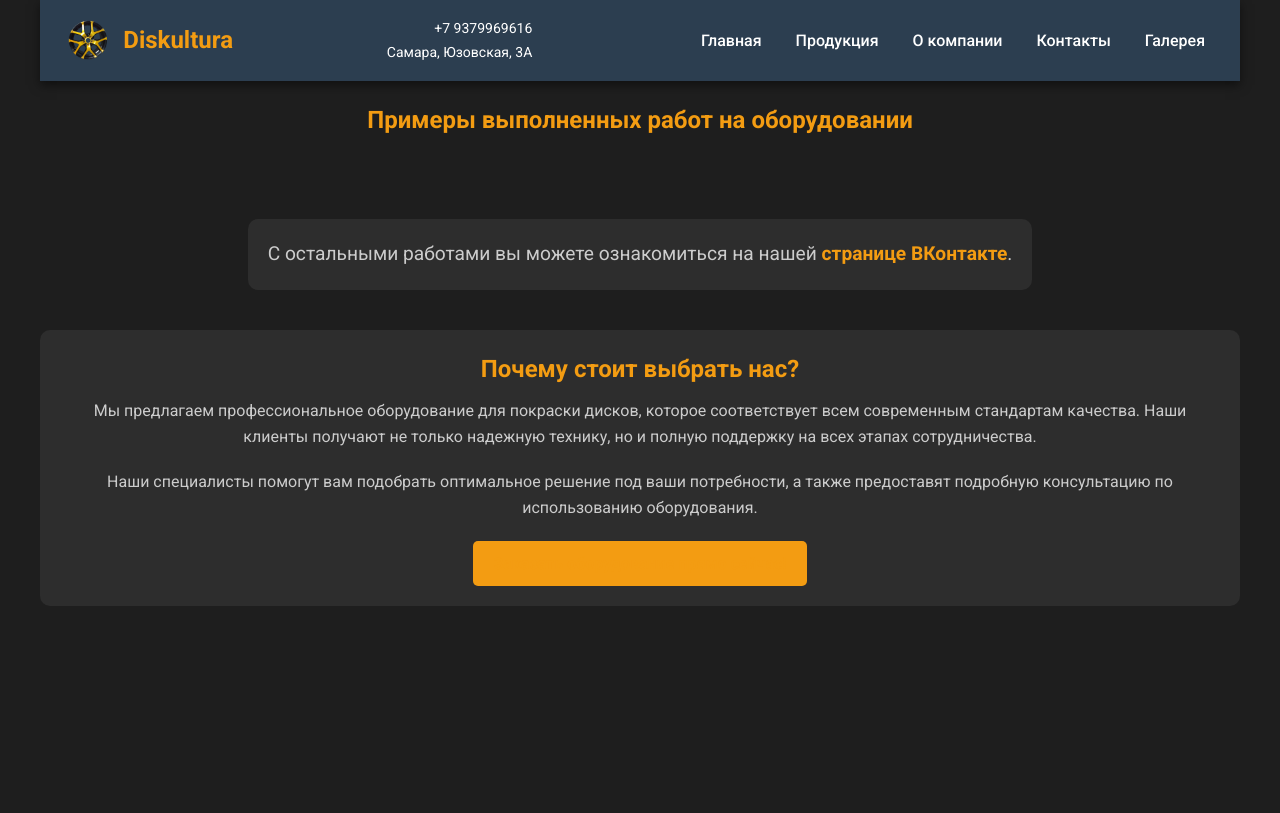
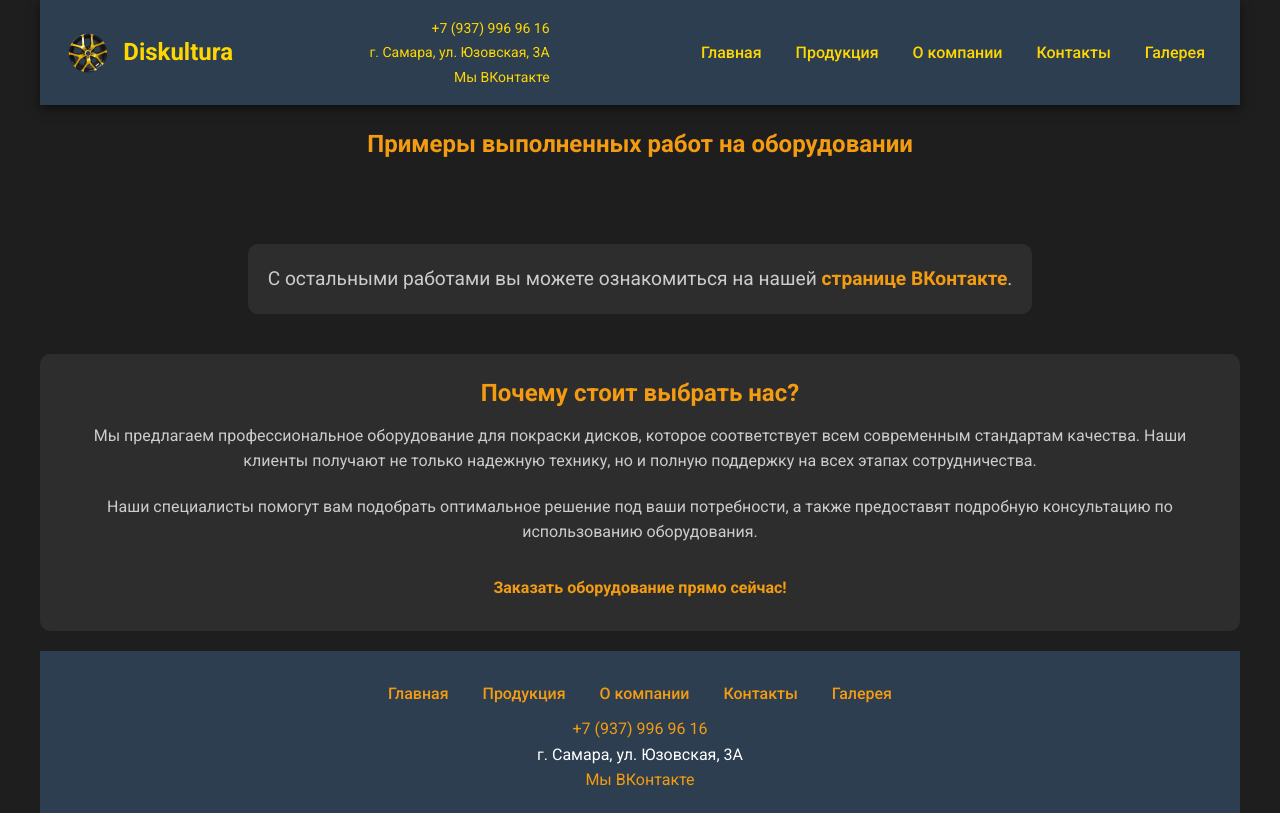
Before and after one commit to Vkadivostok/diskobr, a plain HTML site: page 2 стра галерея.html in a window 1280 px wide. Drawn offline with Linux system fonts and the light colour scheme; no server answers.

```diff
--- a/2 стра галерея.html
+++ b/2 стра галерея.html
@@ -24,7 +24,7 @@
         }
         header {
             background-color: #2c3e50;
-            color: #fff;
+            color: #FFD700;
             padding: 15px 20px;
             display: flex;
             justify-content: space-between;
@@ -48,7 +48,7 @@
         .logo span {
             font-size: 24px;
             font-weight: 700;
-            color: #f39c12;
+            color: #FFD700;
         }
         .contacts {
             font-size: 14px;
@@ -57,8 +57,16 @@
         .contacts p {
             margin: 2px 0;
         }
+        .contacts a {
+            color: #FFD700;
+            text-decoration: none;
+            transition: color 0.3s ease;
+        }
+        .contacts a:hover {
+            color: #e67e22;
+        }
         nav a {
-            color: #fff;
+            color: #FFD700;
             text-decoration: none;
             margin: 0 15px;
             font-size: 16px;
@@ -66,7 +74,7 @@
             transition: color 0.3s ease;
         }
         nav a:hover {
-            color: #f39c12;
+            color: #e67e22;
         }
         h1 {
             text-align: center;
@@ -167,11 +175,30 @@
         }
         .seo-text .cta-button {
             display: inline-block;
-            background-color: #f39c12;
-            color: #000; /* Изменен цвет текста на черный для контраста */
+            background-color: transparent; /* Убран золотой фон */
+            color: #fff;
             padding: 10px 20px;
             border-radius: 5px;
-            transition: background-color 0.3s ease;
+            transition: color 0.3s ease; /* Оставлен только переход для цвета текста */
+        }
+        footer {
+            background: #2c3e50;
+            color: #fff;
+            padding: 20px;
+            text-align: center;
+            width: 100%;
+            max-width: 1200px;
+        }
+        footer nav {
+            margin: 10px 0;
+        }
+        footer a {
+            color: #f39c12;
+            text-decoration: none;
+            transition: color 0.3s ease;
+        }
+        footer a:hover {
+            color: #e67e22;
         }
         @media (max-width: 768px) {
             .logo span { font-size: 20px; }
@@ -195,8 +222,9 @@
             <span>Diskultura</span>
         </div>
         <div class="contacts">
-            <p>+7 9379969616</p>
-            <p>Самара, Юзовская, 3А</p>
+            <p><a href="tel:+79379969616">+7 (937) 996 96 16</a></p>
+            <p>г. Самара, ул. Юзовская, 3А</p>
+            <p><a href="https://vk.com/samarapokraskadiskov" target="_blank">Мы ВКонтакте</a></p>
         </div>
         <nav>
             <a href="index.html">Главная</a>
@@ -225,6 +253,19 @@
         <p>Наши специалисты помогут вам подобрать оптимальное решение под ваши потребности, а также предоставят подробную консультацию по использованию оборудования.</p>
         <a href="index.html#contact" class="cta-button">Заказать оборудование прямо сейчас!</a>
     </div>
+
+    <footer>
+        <nav>
+            <a href="index.html">Главная</a>
+            <a href="index.html#products">Продукция</a>
+            <a href="index.html#about">О компании</a>
+            <a href="index.html#contact">Контакты</a>
+            <a href="2 стра галерея.html">Галерея</a>
+        </nav>
+        <p><a href="tel:+79379969616">+7 (937) 996 96 16</a></p>
+        <p>г. Самара, ул. Юзовская, 3А</p>
+        <p><a href="https://vk.com/samarapokraskadiskov" target="_blank">Мы ВКонтакте</a></p>
+    </footer>
 
     <script>
         const repoUrl = 'https://api.github.com/repos/Vkadivostok/diskobr/contents/fotorab';
```
Also changed, not shown: index.html (+68 -11 lines).
